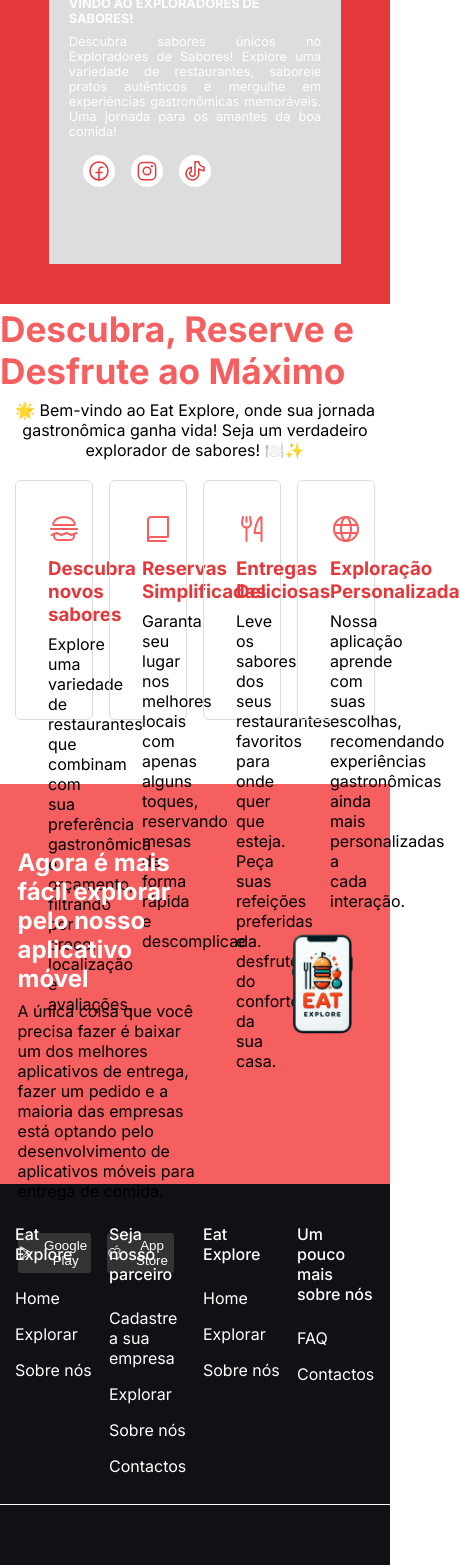
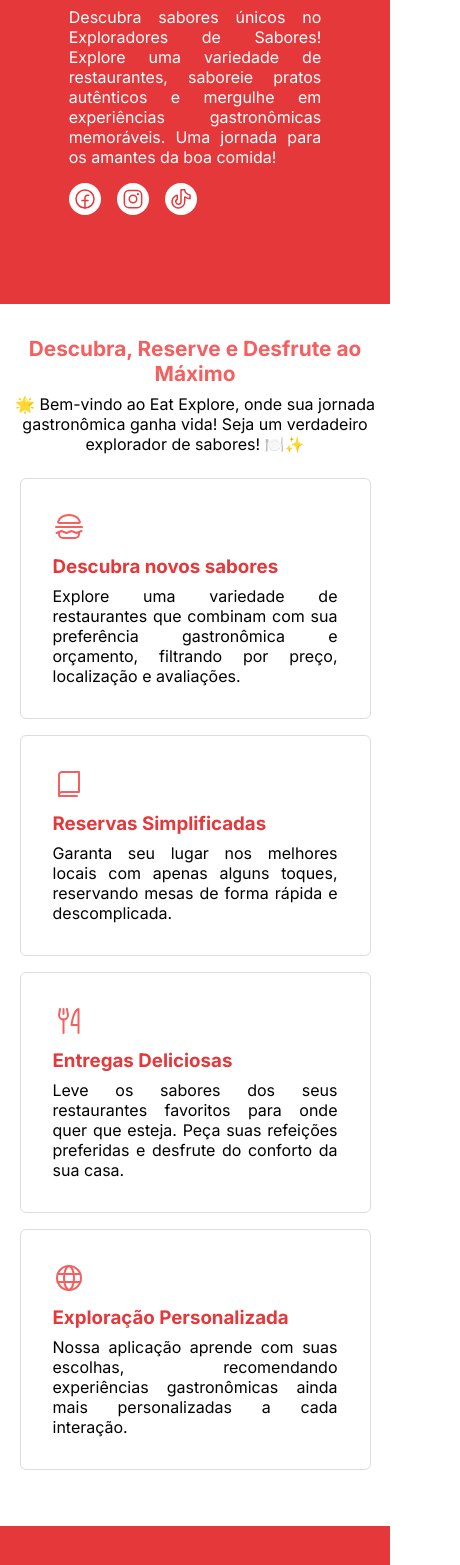
Before and after one commit to LuyandraBranco/Eat-Explore-Web-Application, a Next.js app: page / in a window 390 px wide. Shown: the part 432-1997 px from the top of the page, 460 px wide, since content can reach past the window. Built offline with nearby package versions, Linux system fonts and the light colour scheme.

Commit message:
components: responsividade feita

```diff
--- a/src/app/contact/page.tsx
+++ b/src/app/contact/page.tsx
@@ -1,7 +1,6 @@
 "use client";
 import { Footer } from "@/components/Footer";
 import { Header } from "@/components/Header";
-import { SearchComponent } from "@/components/SearchComponent";
 import { ContactContainer, ContactTitle, InformationContainer, LogoContainer } from "@/styles/Contact";
 
 export default function Contact() {
--- a/src/components/DownloadArea/styles.ts
+++ b/src/components/DownloadArea/styles.ts
@@ -3,8 +3,18 @@ import styled from "styled-components";
 export const DownloadAreaContainer = styled.section`
   width: 100%;
   height: 25rem;
-  background: #f55f5f;
+  background: #e5383b;
   display: flex;
+
+  @media (max-width: 480px) {
+    height: auto;
+    flex-direction: column-reverse;
+  }
+
+  @media (min-width: 480px) and (max-width: 680px) {
+    height: auto;
+    flex-direction: column-reverse;
+  }
 `;
 
 export const TextContainer = styled.div`
@@ -13,6 +23,16 @@ export const TextContainer = styled.div`
   display: flex;
   flex-direction: column;
   margin-right: 15%;
+
+  @media (max-width: 480px) {
+    width: 100%;
+    height: auto;
+  }
+
+  @media (min-width: 480px) and (max-width: 680px) {
+    width: 100%;
+    height: auto;
+  }
 `;
 
 export const TextTitle = styled.h1`
@@ -20,12 +40,20 @@ export const TextTitle = styled.h1`
   margin-left: 9%;
   margin-top: 4rem;
   margin-bottom: 0.5rem;
+
+  @media (max-width: 480px) {
+    font-size: 1.2rem;
+  }
+
+  @media (min-width: 480px) and (max-width: 680px) {
+    font-size: 1.25rem;
+  }
 `;
 
 export const TextDescription = styled.p`
   margin-left: 9%;
   margin-bottom: 2rem;
-  color: #000;
+  color: #fff;
 `;
 
 export const TextButtons = styled.div`
@@ -53,11 +81,30 @@ export const Button = styled.button`
   > svg {
     color: var(--gray-600);
   }
+
+  @media (max-width: 480px) {
+    width: 15rem;
+  }
+
+  @media (min-width: 480px) and (max-width: 680px) {
+    width: 14rem;
+  }
 `;
 
 export const ImageContainer = styled.div`
   width: 35%;
   height: 25rem;
+
+  @media (max-width: 480px) {
+    width: 100%;
+    height: auto;
+  }
+
+  @media (min-width: 480px) and (max-width: 680px) {
+    width: 100%;
+    height: auto;
+    background: #111;
+  }
 `;
 
 export const Image = styled.img`
@@ -66,6 +113,7 @@ export const Image = styled.img`
   object-fit: contain;
 
   @media (max-width: 680px) {
-    object-fit: contain;
+    width: 100%;
+    object-fit: cover;
   }
 `;
--- a/src/components/Footer/styles.ts
+++ b/src/components/Footer/styles.ts
@@ -3,20 +3,44 @@ import styled from "styled-components";
 
 export const FooterContainer = styled.footer`
   width: 100%;
-  height: 35rem;
+  height: 30rem;
   background: #101114;
   display: flex;
   flex-direction: column;
+
+  @media (max-width: 480px) {
+    height: auto;
+    padding-top: 2rem;
+  }
+
+  @media (min-width: 480px) and (max-width: 680px) {
+    height: auto;
+    padding-top: 2rem;
+  }
+
+  @media (min-width: 681px) and (max-width: 1092px) {
+  }
 `;
 
 export const FooterLogo = styled.div`
   width: 100%;
-  height: 15rem;
+  height: 10rem;
   display: flex;
   flex-direction: column;
   justify-content: center;
   align-items: center;
   border-top: 1px solid #fff;
+
+  @media (max-width: 480px) {
+    height: auto;
+  }
+
+  @media (min-width: 480px) and (max-width: 680px) {
+    height: auto;
+  }
+
+  @media (min-width: 681px) and (max-width: 1092px) {
+  }
 `;
 
 export const ItemContainer = styled.div`
@@ -25,6 +49,21 @@ export const ItemContainer = styled.div`
   display: flex;
   justify-content: center;
   align-items: center;
+
+  @media (max-width: 480px) {
+    height: auto;
+    flex-direction: column;
+    margin-bottom: 1rem;
+  }
+
+  @media (min-width: 480px) and (max-width: 680px) {
+    height: auto;
+    flex-direction: column;
+    margin-bottom: 1.2rem;
+  }
+
+  @media (min-width: 681px) and (max-width: 1092px) {
+  }
 `;
 
 export const Item = styled.div`
@@ -34,12 +73,35 @@ export const Item = styled.div`
   display: flex;
   flex-direction: column;
 
+  @media (max-width: 480px) {
+    width: 100%;
+    height: auto;
+  }
+
+  @media (min-width: 480px) and (max-width: 680px) {
+    width: 100%;
+    height: auto;
+  }
+
+  @media (min-width: 681px) and (max-width: 1092px) {
+  }
 `;
 
 export const TitleItem = styled.h4`
   color: #fff;
   font-weight: 500;
   margin-bottom: 1.5rem;
+
+  @media (max-width: 480px) {
+    margin-left: 5%;
+  }
+
+  @media (min-width: 480px) and (max-width: 680px) {
+    margin-left: 5%;
+  }
+
+  @media (min-width: 681px) and (max-width: 1092px) {
+  }
 `;
 
 export const NavLink = styled.ul`
@@ -50,7 +112,15 @@ export const NavLink = styled.ul`
 
 export const NavItem = styled.li`
   color: #fff;
-  margin-bottom:1rem;
+  margin-bottom: 1rem;
+
+  @media (max-width: 680px) {
+    margin-left: 5%;
+  }
+
+  @media (min-width: 681px) and (max-width: 1092px) {
+  }
+
 `;
 
 export const SpaceLogo = styled.div`
@@ -60,19 +130,53 @@ export const SpaceLogo = styled.div`
   justify-content: center;
   gap: 0.4rem;
   margin-bottom: 0.5rem;
+
+  @media (max-width: 480px) {
+    margin-top: 1rem;
+  }
+
+  @media (min-width: 480px) and (max-width: 680px) {
+    margin-top: 1.1rem;
+  }
+
+  @media (min-width: 681px) and (max-width: 1092px) {
+  }
+
 `;
 
 export const Logo = styled.h1`
   font-size: 1.5rem;
   color: #fff;
+
+  @media (max-width: 480px) {
+    font-size: 1rem;
+  }
+
+  @media (min-width: 480px) and (max-width: 680px) {
+    font-size: 1.1rem;
+  }
+
+  @media (min-width: 681px) and (max-width: 1092px) {
+  }
+
 `;
 
 export const Slogan = styled.p`
   color: #fff;
+
+  @media (max-width: 480px) {
+    margin-bottom: 1rem;
+  }
+
+  @media (min-width: 480px) and (max-width: 680px) {
+    margin-bottom: 1rem;
+  }
+
+  @media (min-width: 681px) and (max-width: 1092px) {
+  }
 `;
 
 export const StyledLink = styled(Link)`
   text-decoration: none;
   color: #fff;
-
 `;
--- a/src/components/Header/index.tsx
+++ b/src/components/Header/index.tsx
@@ -25,7 +25,7 @@ import {
           <List>
             <ItemList><StyledLink href="/">Home</StyledLink></ItemList>
             <ItemList><StyledLink href="/search">Explorar</StyledLink></ItemList>
-            <ItemList><StyledLink href="/about">Sobre nós</StyledLink></ItemList>
+            <ItemList><StyledLink href="/favorite">Favoritos</StyledLink></ItemList>
             <ItemList><StyledLink href="/contact">Contactos</StyledLink></ItemList>
           </List>
           <Button>
--- a/src/components/Hero/styles.ts
+++ b/src/components/Hero/styles.ts
@@ -74,14 +74,14 @@ export const TextContainer = styled.div`
     width: 100%;
     height: 22rem;
     justify-content: center;
-    background: #ddd;
+    background: #E5383B;
   }
 
   @media (min-width: 480px) and (max-width: 680px) {
     width: 100%;
     height: 21rem;
     justify-content: center;
-    background: #ddd;
+    background: #E5383B;
   }
 `;
 
@@ -201,7 +201,7 @@ export const Description = styled.p`
   color: #fff;
 
   @media (max-width: 680px) {
-    font-size: 0.8rem;
+    font-size: 1rem;
   }
 
   @media (min-width: 681px) and (max-width: 1092px) {
@@ -221,14 +221,12 @@ export const MediaContainer = styled.div`
 
 
   @media (max-width: 480px) {
-    margin-left: 5.5%;
+    width: 80%;
   }
 
   @media (min-width: 481px) and (max-width: 680px) {
     width: 80%;
     height: 2rem;
-    margin: 0;
-    margin-left: 7%;
   }
   @media (min-width: 681px) and (max-width: 800px) {
     margin-top: 2rem;
@@ -236,7 +234,6 @@ export const MediaContainer = styled.div`
 
   @media (min-width: 890px) and (max-width: 1120px) {
     margin-top: 2.5rem;
-    margin-left: 11%;
   }
 
 `;
--- a/src/components/ServiceHome/styles.ts
+++ b/src/components/ServiceHome/styles.ts
@@ -6,25 +6,56 @@ export const ServiceContainer = styled.section`
   display: flex;
   flex-direction: column;
   justify-content: center;
+
+  @media (max-width: 480px) {
+    height: auto;
+    margin-bottom: 3rem;
+  }
+
+  @media (min-width: 480px) and (max-width: 680px) {
+    height: auto;
+    margin-bottom: 3rem;
+  }
+
+  @media (min-width: 681px) and (max-width: 1092px) {
+  }
 `;
 
-export const TextContainer = styled.div`
-  width: 100%;
-  height: 7rem;
-  display: flex;
-  flex-direction: column;
-  justify-content: center;
-  align-items: center;
-`;
+export const TextContainer = styled.div``;
 
 export const Title = styled.h1`
   color: #f55f5f;
   font-size: 2.2rem;
   margin-bottom: 0.5rem;
+  text-align: center;
+
+  @media (max-width: 480px) {
+    margin-top: 2rem;
+    font-size: 1.3rem;
+  }
+
+  @media (min-width: 480px) and (max-width: 680px) {
+    margin-top: 2rem;
+    font-size: 1.5rem;
+  }
+
+  @media (min-width: 681px) and (max-width: 1092px) {
+  }
 `;
 
 export const Description = styled.p`
   text-align: center;
+
+  @media (max-width: 480px) {
+    margin-bottom: 1rem;
+  }
+
+  @media (min-width: 480px) and (max-width: 680px) {
+    margin-bottom: 1.2rem;
+  }
+
+  @media (min-width: 681px) and (max-width: 1092px) {
+  }
 `;
 
 export const ItemsContainer = styled.div`
@@ -33,6 +64,19 @@ export const ItemsContainer = styled.div`
   display: flex;
   justify-content: center;
   align-items: center;
+
+  @media (max-width: 480px) {
+    height: auto;
+    flex-direction: column;
+  }
+
+  @media (min-width: 480px) and (max-width: 680px) {
+    height: auto;
+    flex-direction: column;
+  }
+
+  @media (min-width: 681px) and (max-width: 1092px) {
+  }
 `;
 
 export const Item = styled.div`
@@ -43,7 +87,6 @@ export const Item = styled.div`
   border-radius: 6px;
   cursor: pointer;
 
-
   > svg {
     margin: 0 2rem;
     margin-top: 2rem;
@@ -52,8 +95,21 @@ export const Item = styled.div`
   }
 
   &:hover {
-   padding-bottom: 1rem;
-   transition: all 0.5s;
+    padding-bottom: 1rem;
+    transition: all 0.5s;
+  }
+
+  @media (max-width: 480px) {
+    width: 90%;
+    height: auto;
+  }
+
+  @media (min-width: 480px) and (max-width: 680px) {
+    width: 90%;
+    height: auto;
+  }
+
+  @media (min-width: 681px) and (max-width: 1092px) {
   }
 `;
 
@@ -66,4 +122,15 @@ export const TitleItem = styled.h3`
 export const DescriptionItem = styled.p`
   text-align: justify;
   margin: 0 2rem;
+
+  @media (max-width: 480px) {
+    margin-bottom: 2rem;
+  }
+
+  @media (min-width: 480px) and (max-width: 680px) {
+    margin-bottom: 2rem;
+  }
+
+  @media (min-width: 681px) and (max-width: 1092px) {
+  }
 `;
```
Also changed, not shown: src/app/favorite/page.tsx (added, +13 -0 lines).
